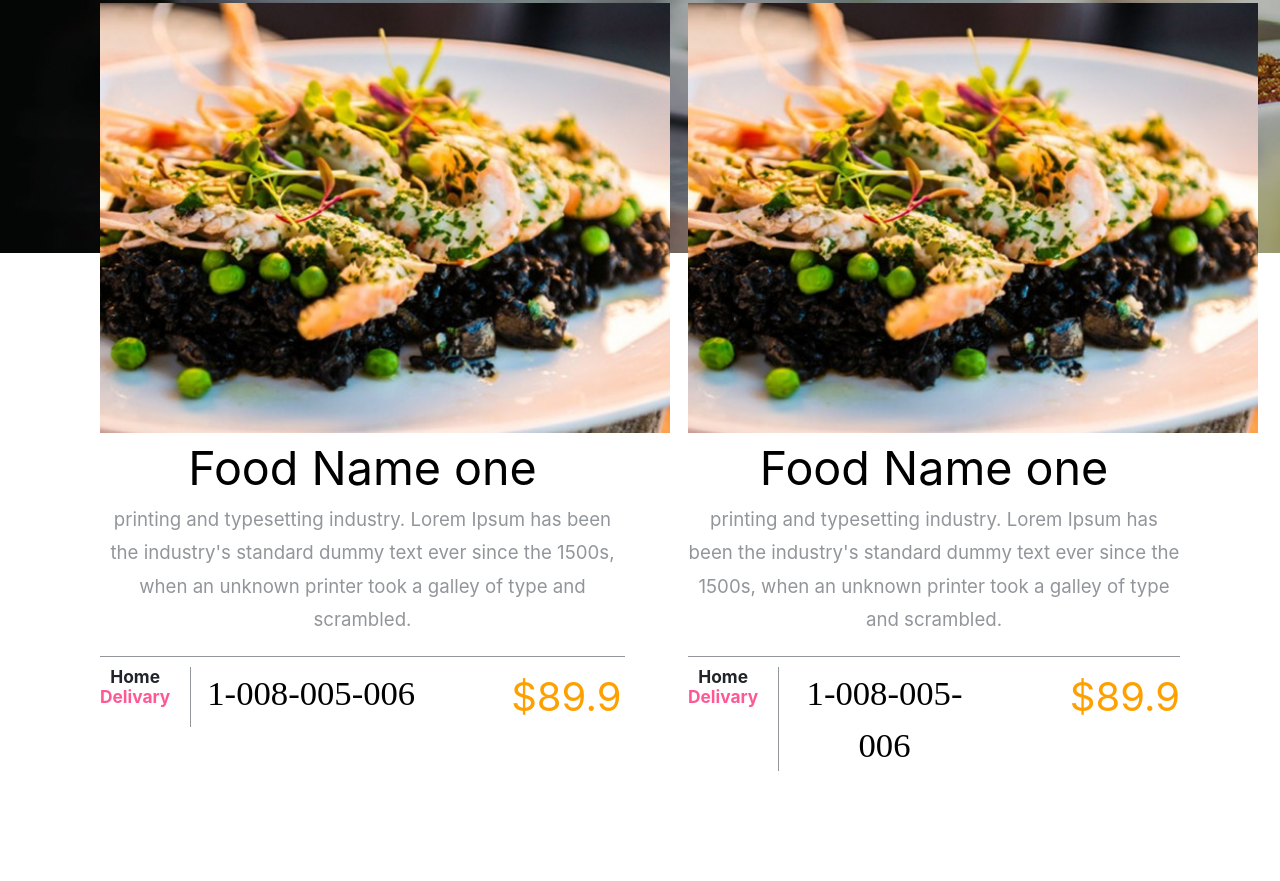
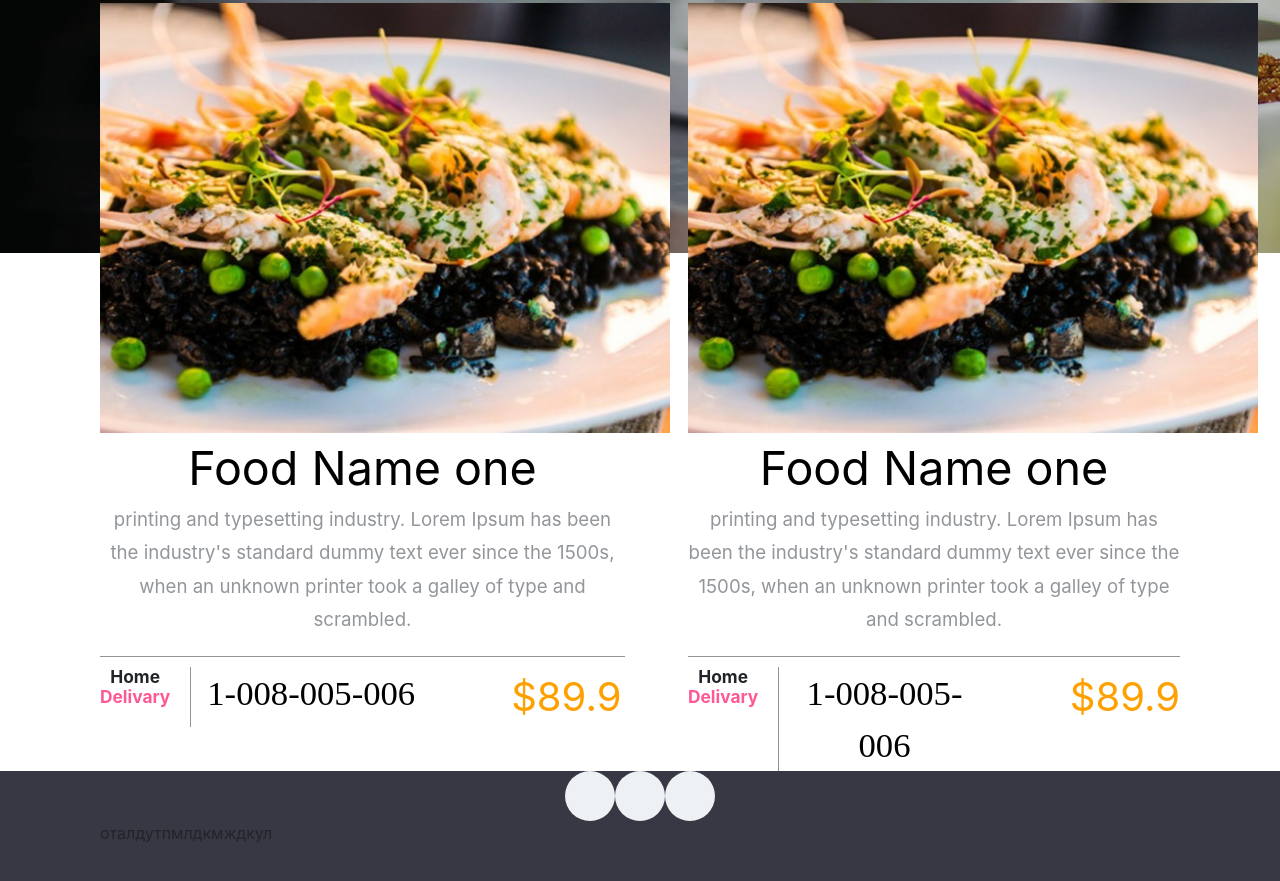
Before and after one commit to katushka-git/restaurant, a plain HTML site: page index.html in a window 1280 px wide. Shown: the part 1366-2247 px from the top of the page. Before the commit the page ends 2169 px from the top, so only its background shows below. Drawn offline with nearby package versions, Linux system fonts and the light colour scheme.

Commit message:
начала делать подвал

```diff
--- a/css/style.css
+++ b/css/style.css
@@ -93,7 +93,7 @@
 
 }
 .main-today{
-    height: 575px;
+    /* height: 575px; */
     width: 100%;
 }
 .cart-foto{
@@ -106,7 +106,10 @@
     text-align: center;
 }
 .cart-container{
-    height: 50rem;
+    /* height: 50rem;  */
+     width: 100%;
+}
+.cart-contact{
     width: 100%;
 }
 .price{
@@ -136,3 +139,13 @@ color:#fe5895;
     font-size: 35pt;
     text-align: center;
 }
+.footer{
+    height: 300px;
+  background-color: #373844;
+}
+.icon {
+    width: 50px;
+    height: 50px;
+    border-radius: 50%;
+    background-color: #edf1f3;
+}
--- a/index.html
+++ b/index.html
@@ -75,7 +75,8 @@
         </ul>
       </div>
       <div class="botton">
-        <button type="button" class="nav-link btn btn-warning d-sm-none d-md-block d-flex justify-content-between align-items-center">
+        <button type="button"
+          class="nav-link btn btn-warning d-sm-none d-md-block d-flex justify-content-between align-items-center">
           <div> <img src="images/order.png" alt=""></div>
           <div class="nav-link c-white"> book your table</div>
         </button>
@@ -155,7 +156,8 @@
               <div class="cart-foto"></div>
               <div class="cart-text">
                 <div class="cart-text-title title-text">Food Name one</div>
-              <div class="cart-main-text text-greit border-bt">printing and typesetting industry. Lorem Ipsum has been the
+                <div class="cart-main-text text-greit border-bt">printing and typesetting industry. Lorem Ipsum has been
+                  the
                   industry's standard dummy text ever since the 1500s, when an unknown printer took a galley of type and
                   scrambled.</div>
                 <div class="cart-contact d-flex">
@@ -170,7 +172,8 @@
               <div class="cart-foto"></div>
               <div class="cart-text">
                 <div class="cart-text-title title-text">Food Name one</div>
-                <div class="cart-main-text text-greit border-bt">printing and typesetting industry. Lorem Ipsum has been the
+                <div class="cart-main-text text-greit border-bt">printing and typesetting industry. Lorem Ipsum has been
+                  the
                   industry's standard dummy text ever since the 1500s, when an unknown printer took a galley of type and
                   scrambled.</div>
                 <div class="cart-contact d-flex">
@@ -181,19 +184,27 @@
                 </div>
               </div>
             </div>
-    </div></div>
+          </div>
+        </div>
 
       </div>
     </div>
 
   </div>
   <div class="footer">
-    <div class="border-footer"></div>
-    <div class="footer-contact-container">
-      <div class="social-icons">
-        <div class="icon"></div>
-        <div class="footer-discription"></div>
+    <div class="container">
+      <div class="row h-100 justify-content-center align-items-center">
+        <!-- <div class="border-footer"></div> -->
+        <div class="footer-contact-container col-12 justify-content-center align-items-center">
+          <div class="social-icons d-flex justify-content-center align-items-center">
+            <div class="icon fb"></div>
+            <div class="icon tw"></div>
+            <div class="icon go"></div>
 
+
+          </div>
+          <div class="footer-discription col-12 ">оталдутпмлдкмждкул</div>
+        </div>
       </div>
     </div>
   </div>
```
Lines whose indentation alone changed are shown as unchanged.
